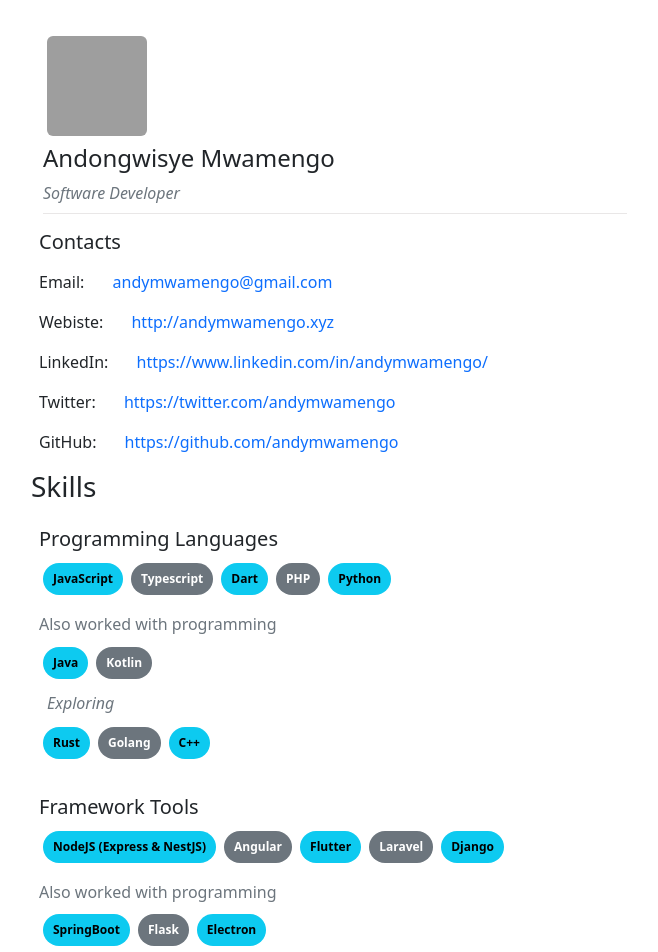
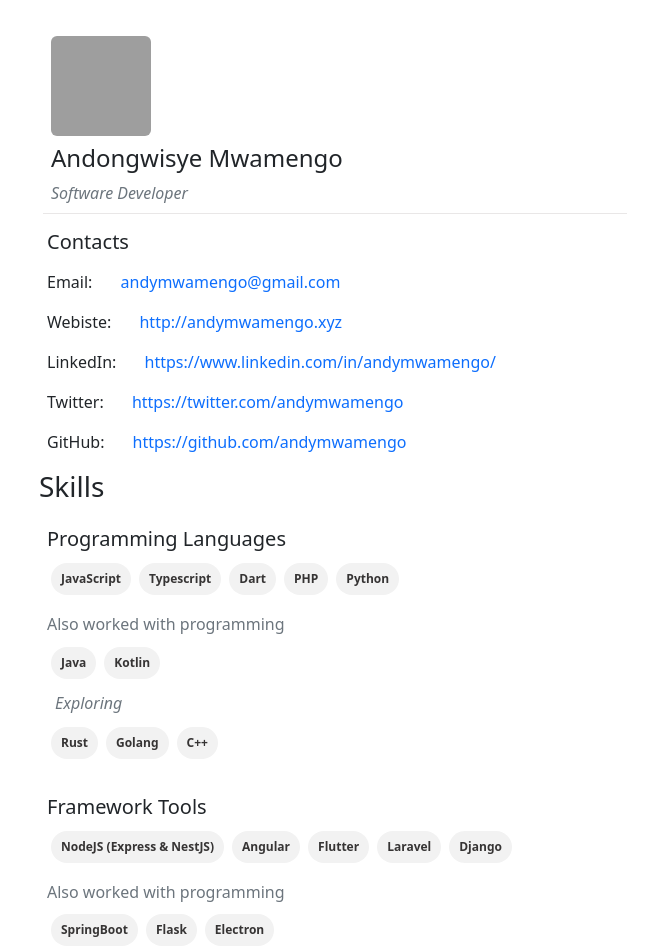
Before and after one commit to andymwamengo/andymwamengo, an Angular app: page / in a window 1280 px wide. Shown: the part 20-972 px from the top of the page, without its empty margins (305-963 px from the left). Built offline with nearby package versions, Linux system fonts and the light colour scheme; grey boxes are pictures that could not be loaded.

Commit message:
fix: color visibility

```diff
--- a/src/app/app.component.html
+++ b/src/app/app.component.html
@@ -1,18 +1,18 @@
 <div class="d-flex justify-content-center p-2">
   <div class="col-sm-6">
-    <div class="container-xxl container-xl container-lg py-5">
+    <div class="container py-5">
       <div class="account-wrapper container-xxl container-xl container-lg pb-3" *ngIf="(fullName$ | async) as fullName;">
-        <div class="d-flex justify-content-start px-1">
+        <div class="d-flex justify-content-start px-2">
           <img [src]="fullName.picture" class="rounded d-block" height="100px" width="100px">
         </div>
-        <div class="fullname-container py-2">
+        <div class="fullname-container py-2 px-2">
           <h4>{{ fullName.fullName }}</h4>
           <i class="text-muted">{{ fullName.title }}</i>
         </div>
         <div class="section-break"></div>
       </div>
 
-      <div class="contacts-wrapper px-2" *ngIf="(contact$ | async) as contact">
+      <div class="contacts-wrapper px-3" *ngIf="(contact$ | async) as contact">
         <div class="column justify-content-start">
           <h5 class="">{{ contact.label }}</h5>
           <div class="py-2" *ngFor="let item of contact.data">
@@ -22,7 +22,7 @@
         </div>
       </div>
 
-      <div class="skills-wrapper column flex-wrap py-2" *ngIf="(skills$ | async) as skill">
+      <div class="skills-wrapper column flex-wrap p-2" *ngIf="(skills$ | async) as skill">
         <h3 class="">{{ skill.label }}</h3>
         <div class="skills-wrapper px-2 py-2" *ngFor="let item of skill.data">
           <div class="column justify-content-start">
@@ -30,7 +30,7 @@
               <div class="py-2">
                 <h5 class=""> {{ item.title }}</h5>
                 <span class="badge m-1 rounded-pill" *ngFor="let tool of item.tools; let even = even; let odd = odd"
-                  [ngClass]="{ 'text-bg-info': even, 'text-bg-secondary': odd }">
+                  [ngClass]="{ 'text-bg-info-text': even, 'text-bg-secondary-text': odd }">
                   {{ tool.name }}
                 </span>
               </div>
@@ -43,7 +43,7 @@
                 <div *ngIf="item.subtools">
                   <span class="badge m-1 rounded-pill"
                     *ngFor="let subTool of item.subtools; let even = even; let odd = odd"
-                    [ngClass]="{ 'text-bg-info': even, 'text-bg-secondary': odd }">{{ subTool.name
+                    [ngClass]="{ 'text-bg-info-text': even, 'text-bg-secondary-text': odd }">{{ subTool.name
                     }}</span>
                 </div>
                 <div class="p-2">
@@ -52,7 +52,7 @@
                 <div *ngIf="item.extratools">
                   <span class="badge m-1 rounded-pill"
                     *ngFor="let extTool of item.extratools; let even = even; let odd = odd"
-                    [ngClass]="{ 'text-bg-info': even, 'text-bg-secondary': odd }">
+                    [ngClass]="{ 'text-bg-info-text': even, 'text-bg-secondary-text': odd }">
                     {{ extTool!.name }}
                   </span>
                 </div>
@@ -62,7 +62,7 @@
         </div>
       </div>
 
-      <div class="project-wrapper">
+      <div class="project-wrapper px-2">
         <div class="project-wrapper px-2 py-2">
           <div class="column justify-content-start">
             <div class="strongly-experience" *ngIf="(project$ | async) as project;">
@@ -80,7 +80,7 @@
                     <div class="fs-normal text-muted">
                       <span class="badge m-1 rounded-pill"
                         *ngFor="let tool of item.tools; let even = even; let odd = odd"
-                        [ngClass]="{ 'text-bg-info': even, 'text-bg-secondary': odd }">{{ tool.name }}</span>
+                        [ngClass]="{ 'text-bg-info-text': even, 'text-bg-secondary-text': odd }">{{ tool.name }}</span>
                     </div>
                   </div>
                 </div>
@@ -90,8 +90,8 @@
         </div>
       </div>
 
-      <div class="education-wrapper">
-        <div class="education-wrapper px-2 py-2">
+      <div class="education-wrapper px-2">
+        <div class="education-wrapper py-2">
           <div class="column justify-content-start">
             <div class="strongly-experience" *ngIf="(education$ | async) as education;">
               <div class="py-2">
@@ -104,9 +104,9 @@
                     {{ item.programme }}
                   </div>
                   <div class="mx-2 fst-normal text-muted d-flex">
-                    <span class="badge m-1 rounded-pill text-bg-info">{{ item.startDate }}</span> <span
+                    <span class="badge m-1 rounded-pill text-bg-info-text">{{ item.startDate }}</span> <span
                       class="m-1">-</span>
-                    <span class="badge m-1 rounded-pill text-bg-secondary">{{ item.endDate }}</span>
+                    <span class="badge m-1 rounded-pill text-bg-secondary-text">{{ item.endDate }}</span>
                   </div>
                 </div>
               </div>
@@ -114,13 +114,13 @@
           </div>
         </div>
 
-        <div class="py-3">
+        <div class="py-3 px-2">
           <div class="px-2" *ngIf="(interest$ | async) as interest;">
             <h4>{{ interest.label }}</h4>
             <div class="p-2">
               <div class="fst-normal text-muted">
                 <span class="badge m-1 rounded-pill" *ngFor="let item of interest.data; let even = even; let odd = odd"
-                  [ngClass]="{ 'text-bg-info': even, 'text-bg-secondary': odd }">
+                  [ngClass]="{ 'text-bg-info-text': even, 'text-bg-secondary-text': odd }">
                   {{ item.name }}
                 </span>
               </div>
--- a/src/app/app.component.scss
+++ b/src/app/app.component.scss
@@ -1,9 +1,9 @@
 .text-secondary {
-  color: #6c757d;
+  color: #f2f2f2;
 }
 
 .text-info {
-  color: #17a2b8;
+  color: #f2f2f2;
 }
 
 
@@ -12,3 +12,13 @@
   width: 100%;
   border-top: 1px solid rgb(233, 231, 231);
 }
+
+.text-bg-info-text {
+  color: #363434;
+  background-color: #f2f2f2;
+}
+
+.text-bg-secondary-text {
+  color: #363434;
+  background-color: #f2f2f2;
+}
```
Also changed, not shown: 1 other file (tests, documents, lock files or other folders).
